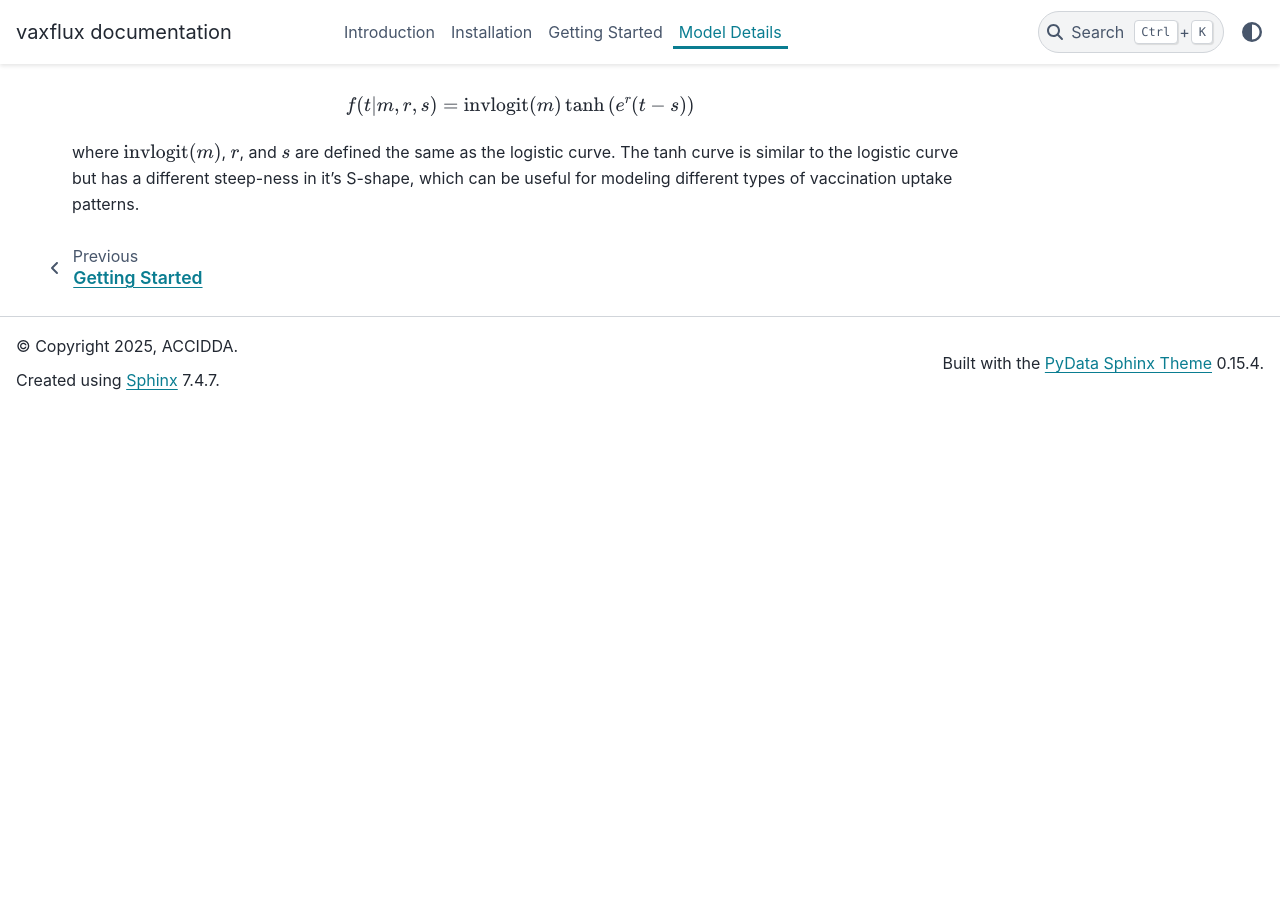
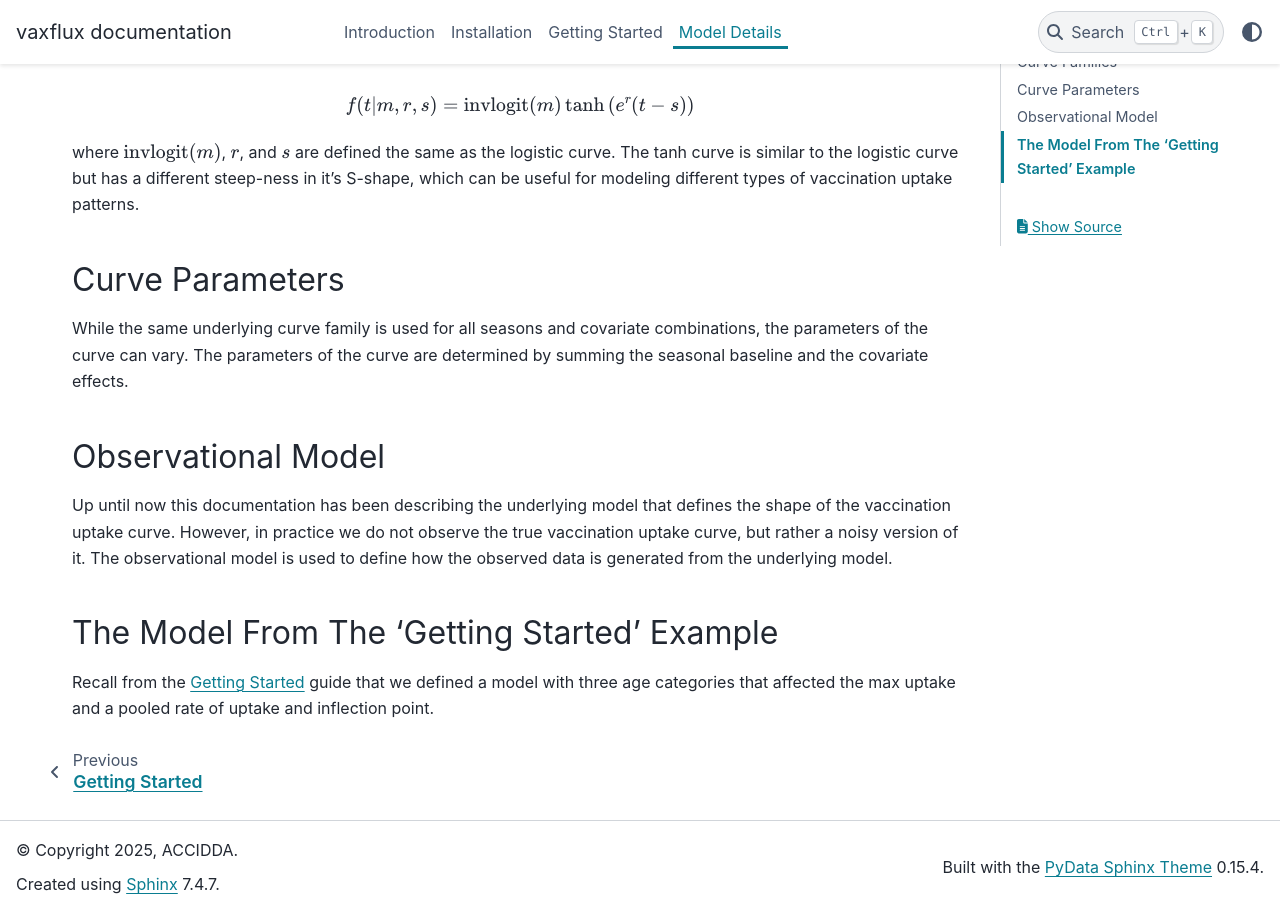
Before and after one commit to ACCIDDA/vaxflux, a Sphinx documentation site: the page built from docs/model_details.rst, in a window 1280 px wide and 900 px high, scrolled down 784 px. Built offline with Sphinx 7.4.7 and the PyData theme 0.15.4, drawn with Linux system fonts in a browser that asks for light colours; pages that are not in the unit, such as notebooks, are missing from menus; before the commit the page ends 1194 px from its top, so only the background shows below that.

Commit message:
Outline for rest of 'Model Details'

```diff
--- a/docs/model_details.rst
+++ b/docs/model_details.rst
@@ -28,3 +28,18 @@
     f(t \vert m, r, s) = \mathrm{invlogit}(m) \tanh\left( e^r (t - s) \right)
 
 where :math:`\mathrm{invlogit}(m)`, :math:`r`, and :math:`s` are defined the same as the logistic curve. The tanh curve is similar to the logistic curve but has a different steep-ness in it's S-shape, which can be useful for modeling different types of vaccination uptake patterns.
+
+Curve Parameters
+----------------
+
+While the same underlying curve family is used for all seasons and covariate combinations, the parameters of the curve can vary. The parameters of the curve are determined by summing the seasonal baseline and the covariate effects.
+
+Observational Model
+-------------------
+
+Up until now this documentation has been describing the underlying model that defines the shape of the vaccination uptake curve. However, in practice we do not observe the true vaccination uptake curve, but rather a noisy version of it. The observational model is used to define how the observed data is generated from the underlying model.
+
+The Model From The 'Getting Started' Example
+--------------------------------------------
+
+Recall from the :doc:`getting_started` guide that we defined a model with three age categories that affected the max uptake and a pooled rate of uptake and inflection point.
```
